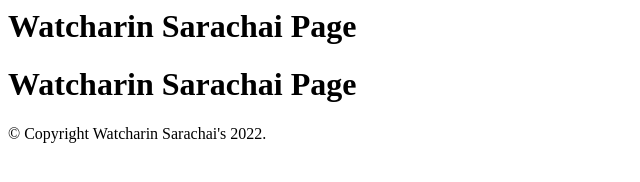
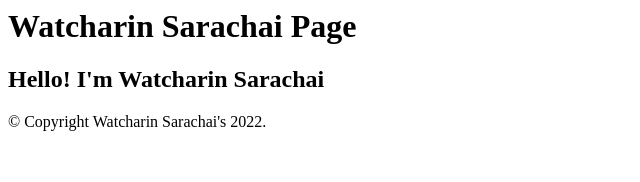
Before and after one commit to wsarachai/wsarachai.github.io, a plain HTML site: page docs/index.html in a window 1280 px wide. Shown: the whole page, without its empty margins (0-640 px from the left). Drawn offline with Linux system fonts and the light colour scheme.

Commit message:
Update index.html

```diff
--- a/docs/index.html
+++ b/docs/index.html
@@ -8,7 +8,7 @@
     <h1>Watcharin Sarachai Page</h1>
 </div>
 <div class="container">
-  <h1>Watcharin Sarachai Page</h1>
+  <h2>Hello! I'm Watcharin Sarachai</h2>
 </div>
 <footer>
     &copy Copyright Watcharin Sarachai's 2022.
```
